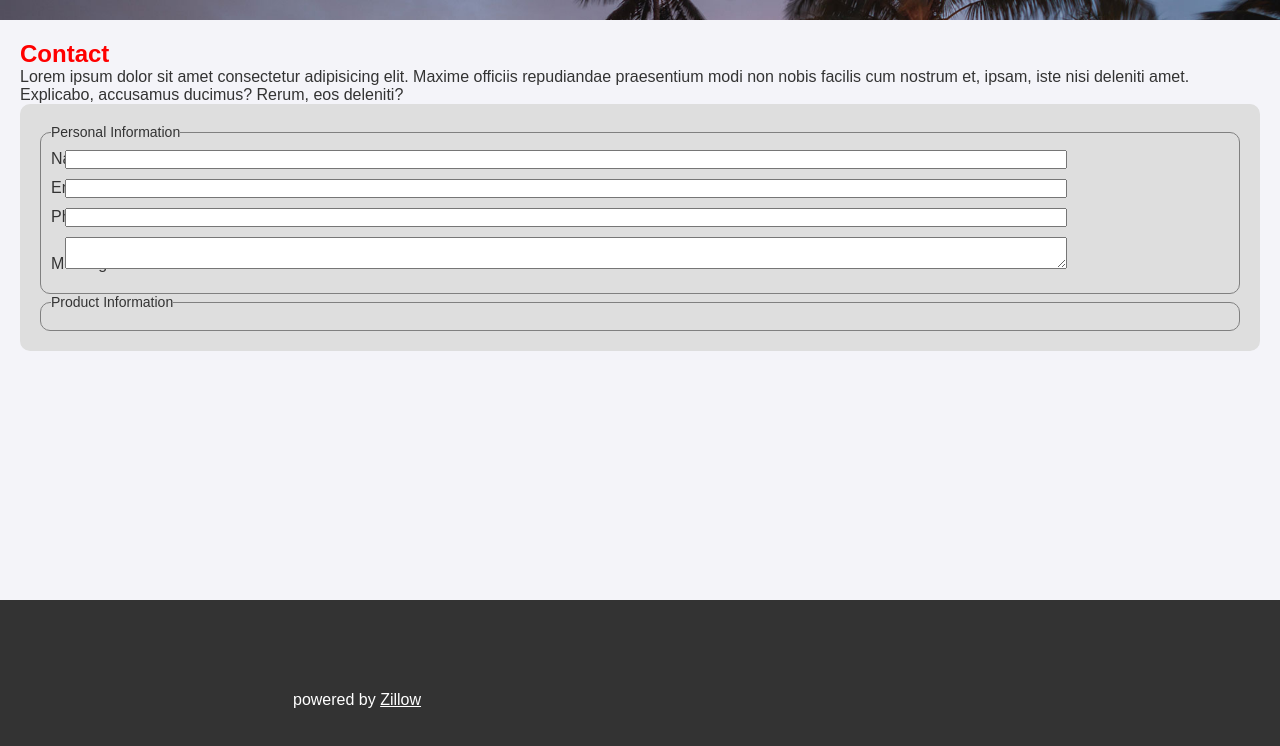
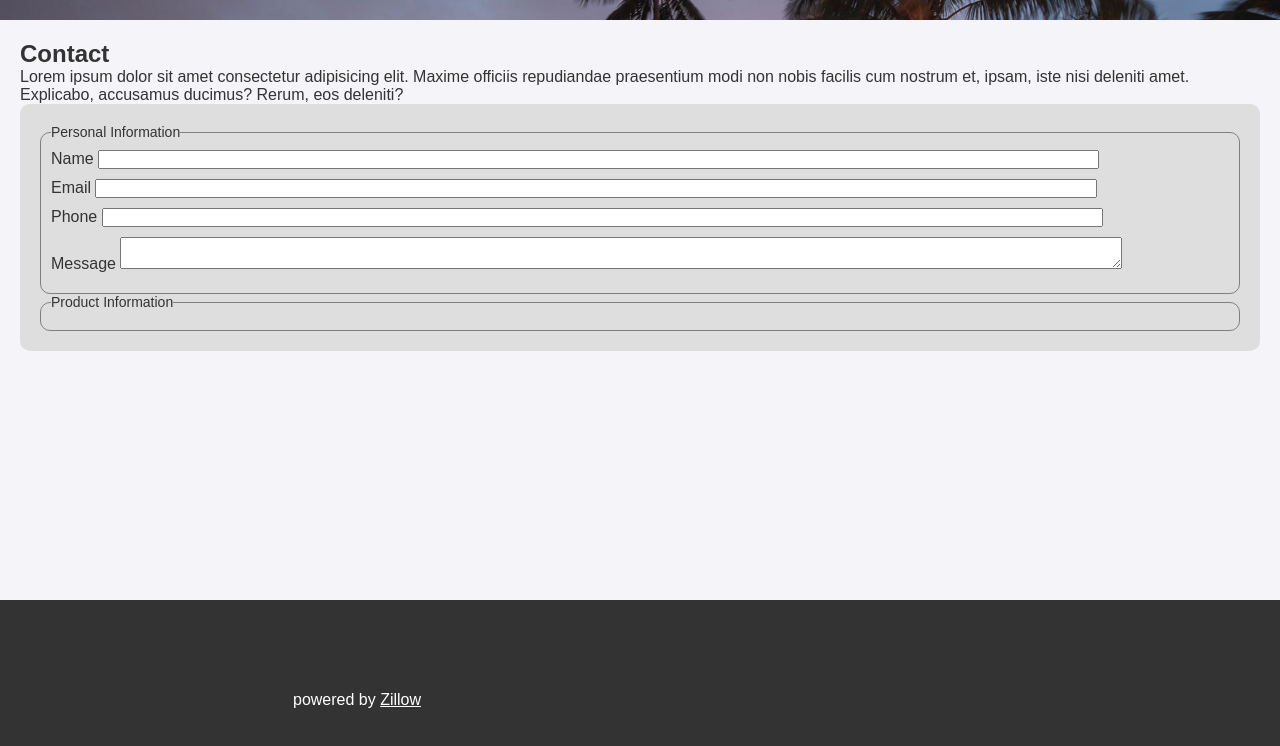
Before and after one commit to Cadence1988/Real-estate, a plain HTML site: page contact.html in a window 1280 px wide. Drawn offline with Linux system fonts and the light colour scheme.

Commit message:
small change

```diff
--- a/contact.html
+++ b/contact.html
@@ -12,8 +12,8 @@
     <header class="header">
 
     </header>
-    <main>
-        <h2 class="contact">Contact</h2>
+    <main class="contact">
+        <h2>Contact</h2>
         <div>
             <p>Lorem ipsum dolor sit amet consectetur adipisicing elit. Maxime officiis repudiandae praesentium modi non nobis facilis cum nostrum et, ipsam, iste nisi deleniti amet. Explicabo, accusamus ducimus? Rerum, eos deleniti?</p>
         </div>
--- a/mystyle.css
+++ b/mystyle.css
@@ -1,4 +1,3 @@
-
 
 /*index*/
 .header{
@@ -139,8 +138,7 @@ footer {
   height: 250px;
 }
 .contact{
-    color: red;
-    background-image: red;
+
 }
 .navigation-bar{
   display: flex;
@@ -167,7 +165,7 @@ footer {
 .input-container{
   margin-bottom: 10px;
 }
-  .input-container label{
+.input-container G{
   display: inline-block;
   width: 10px;
 }
```
Lines whose indentation alone changed are shown as unchanged.
